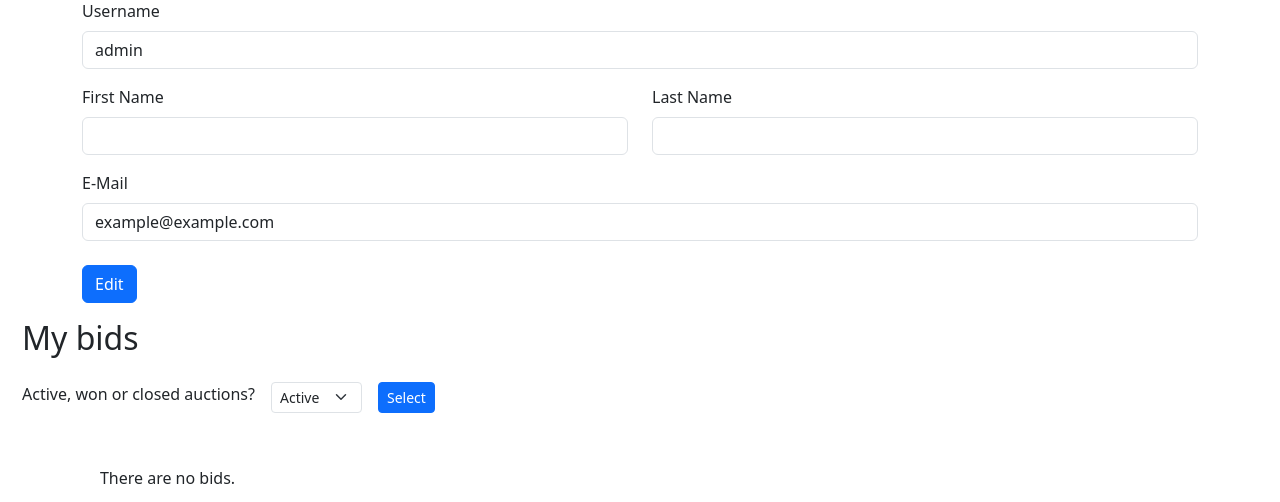
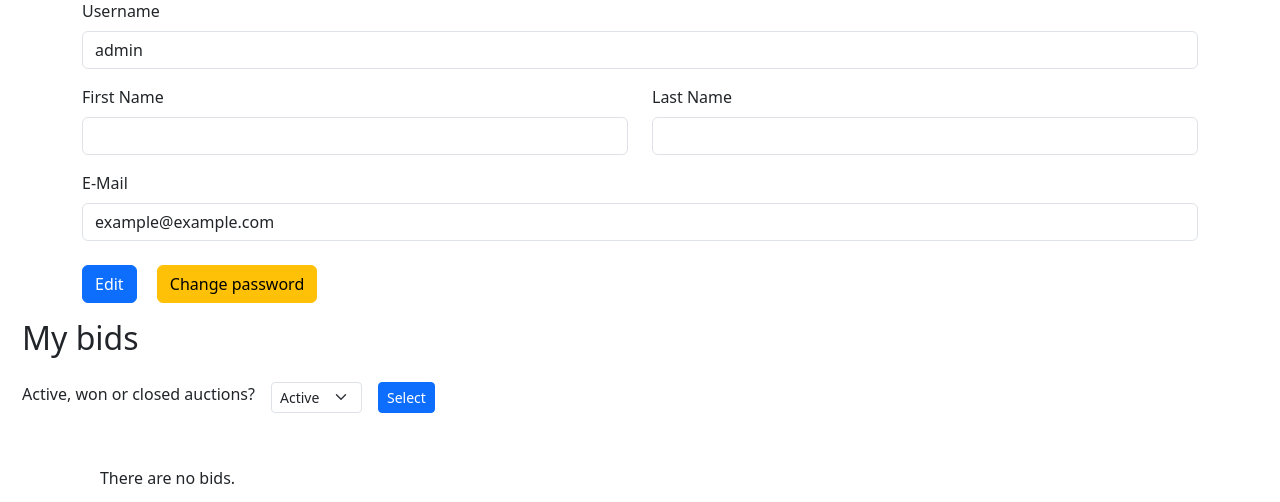
Before and after one commit to monicavaquerano/commerce, a Django app: page /user in a window 1280 px wide. Shown: the part 210-712 px from the top of the page. Run offline with Django 3.2, Linux system fonts and the light colour scheme; a user stored in the database is signed in; data comes from the database, SQL or seed files in the repository; both versions use the stored data as it was after the commit.

Commit message:
add update data user

```diff
--- a/auctions/templates/auctions/user.html
+++ b/auctions/templates/auctions/user.html
@@ -3,9 +3,13 @@
 {% block body %}
 {% if user.is_authenticated %}
 <div class="container-fluid">
-    {% if message %}
-    {{ message }}
-    {% endif %}
+
+    {% for message in messages %}
+    {% if message.tags %}
+    <div class="messages alert alert-{% if message.tags == 'error' %}danger{% else %}{{ message.tags }}{% endif %}{% endif %}"
+        role="alert">{{ message }}</div>
+    {% endfor %}
+
     <h1>My account</h1>
     <h2>My info</h2>
     <div class="container mb-3">
@@ -23,22 +27,54 @@
                     <input type="text" name="first_name" class="form-control" id="first_name"
                         aria-describedby="first_nameHelp" value="{{ user.first_name }}">
                 </div>
-
                 <div class="col mb-3">
                     <label for="last_name" class="form-label">Last Name</label>
                     <input type="text" name="last_name" class="form-control" id="last_name"
                         aria-describedby="last_nameHelp" value="{{ user.last_name }}">
                 </div>
             </div>
-
             <div class="mb-4">
                 <label for="email" class="form-label">E-Mail</label>
                 <input type="text" name="email" class="form-control" id="email" aria-describedby="emailHelp"
                     value="{{ user.email }}">
             </div>
+            <button type="submit" class="btn btn-primary me-3">Edit</button>
+            <button type="button" class="btn btn-warning" data-bs-toggle="modal" data-bs-target="#pswModal"
+                data-bs-whatever="psw">Change password</button>
+        </form>
 
-            <button type="submit" class="btn btn-primary">Edit</button>
-        </form>
+        <!-- MODAL -->
+        <div class="modal fade" id="pswModal" tabindex="-1" aria-labelledby="pswModalLabel" aria-hidden="true">
+            <div class="modal-dialog">
+                <div class="modal-content">
+                    <div class="modal-header">
+                        <h1 class="modal-title fs-5" id="pswModalLabel">Change password</h1>
+                        <button type="button" class="btn-close" data-bs-dismiss="modal" aria-label="Close"></button>
+                    </div>
+                    <div class="modal-body">
+                        <form action="{% url 'changePSW' %}" method="post">
+                            {% csrf_token %}
+                            <div class="mb-3">
+                                <label for="current_psw" class="col-form-label">Current password</label>
+                                <input type="password" class="form-control" name="current_psw" required>
+                            </div>
+                            <div class="mb-3">
+                                <label for="new_psw" class="col-form-label">New password</label>
+                                <input type="password" class="form-control" name="new_psw" required>
+                            </div>
+                            <div class="mb-4">
+                                <label for="confirmation" class="col-form-label">Confirm new password</label>
+                                <input type="password" class="form-control" name="confirmation" required>
+                            </div>
+                            <div class="modal-footer">
+                                <button type="button" class="btn btn-secondary" data-bs-dismiss="modal">Close</button>
+                                <button type="submit" class="btn btn-primary">Change password</button>
+                            </div>
+                        </form>
+                    </div>
+                </div>
+            </div>
+        </div>
     </div>
 
     <h2>My bids</h2>
--- a/auctions/urls.py
+++ b/auctions/urls.py
@@ -20,4 +20,5 @@ urlpatterns = [
     path("closeAuction/<int:id>", views.closeAuction, name="closeAuction"),
     path("myActiveListings", views.myActiveListings, name="myActiveListings"),
     path("myActiveBids", views.myActiveBids, name="myActiveBids"),
+    path("changePSW", views.changePSW, name="changePSW"),
 ]
--- a/auctions/views.py
+++ b/auctions/views.py
@@ -1,9 +1,10 @@
 import datetime
 from django.contrib.auth import authenticate, login, logout
 
-# from django.contrib.auth.decorators import login_required
+from django.contrib.auth.decorators import login_required
+from django.contrib import messages
 from django.db import IntegrityError
-from django.http import HttpResponse, HttpResponseRedirect
+from django.http import HttpResponseRedirect
 from django.shortcuts import render
 from django.urls import reverse
 
@@ -402,8 +403,33 @@ def edit_user(request):
         User.objects.filter(id=currentUser.id).update(
             username=username, first_name=first_name, last_name=last_name, email=email
         )
+        messages.success(request, "Your data has been updated!")
+        return HttpResponseRedirect(reverse("user"))
 
-        return HttpResponseRedirect(reverse("user"))
+
+@login_required
+def changePSW(request):
+    if request.method == "POST":
+        currentUser = request.user
+        current_psw = request.POST["current_psw"]
+        new_psw = request.POST["new_psw"]
+        confirmation = request.POST["confirmation"]
+
+        checkPSW = currentUser.check_password(current_psw)
+
+        if checkPSW:
+            if new_psw != confirmation:
+                messages.error(
+                    request, "Your new password and confirmation don't match!"
+                )
+                return HttpResponseRedirect(reverse("user"))
+            else:
+                currentUser.set_password(new_psw)
+                messages.success(request, "Your password has been changed!")
+                return HttpResponseRedirect(reverse("user"))
+        else:
+            messages.error(request, "Password invalid!")
+            return HttpResponseRedirect(reverse("user"))
 
 
 def myActiveBids(request):
```
Also changed, not shown: auctions/templates/auctions/listing.html (+7 -0 lines), db.sqlite3.
